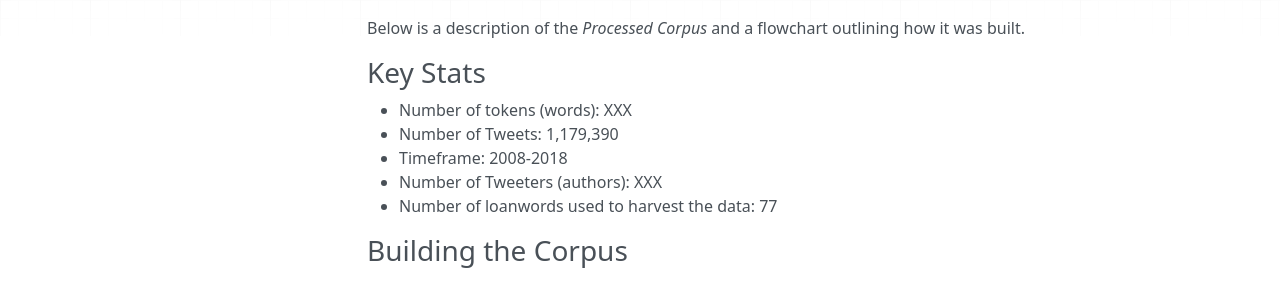
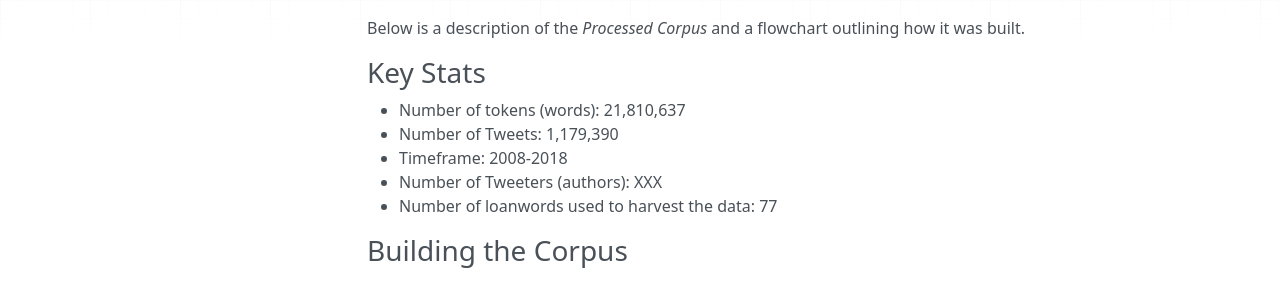
Before and after one commit to Waikato/kiwiwords, an MkDocs documentation site: the page built from docs/corpus.md, in a window 1280 px wide. Shown: the part 270-564 px from the top of the page. Built offline with MkDocs 1.6.1, drawn with Linux system fonts in a browser that asks for light colours; nearby versions of some CDN libraries.

Commit message:
Update corpus.md

```diff
--- a/docs/corpus.md
+++ b/docs/corpus.md
@@ -8,7 +8,7 @@ The <i>New Zealand Twitter Corpus (NZT Corpus)</i> is a diachronic corpus consis
 Below is a description of the <i>Processed Corpus</i> and a flowchart outlining how it was built.
 
 ### Key Stats
-* Number of tokens (words): XXX <br>
+* Number of tokens (words): 21,810,637 <br>
 * Number of Tweets: 1,179,390 <br>
 * Timeframe: 2008-2018 <br>
 * Number of Tweeters (authors): XXX <br>
```
